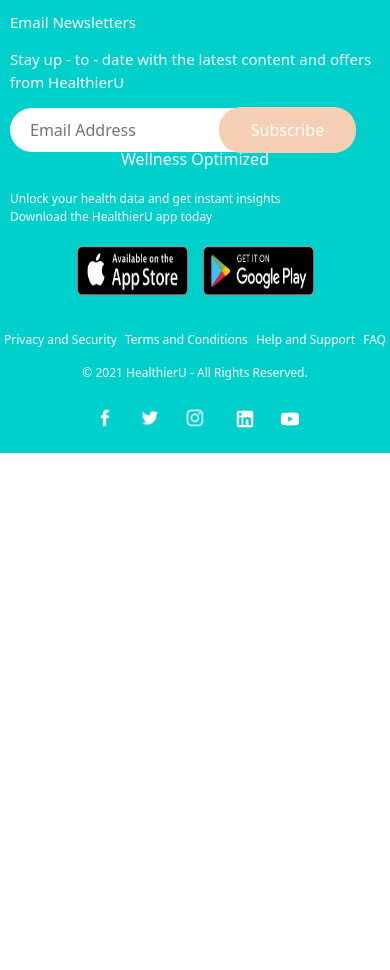
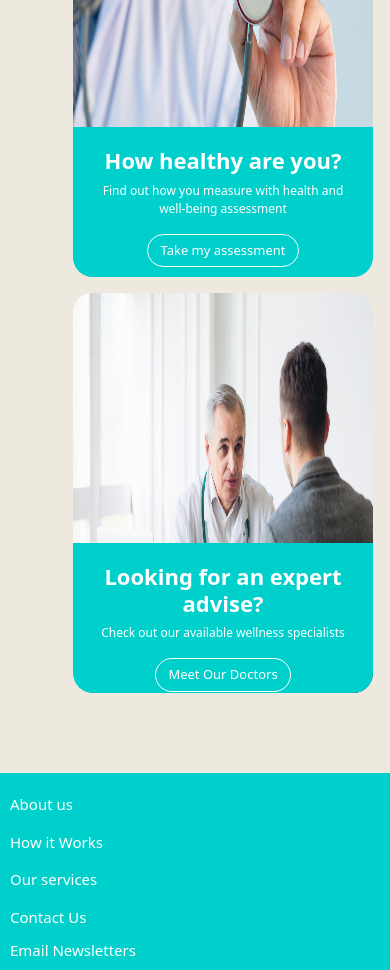
Before and after one commit to HardikPShali/HealthierU_NextJs, a Next.js app: page / in a window 390 px wide. Shown: the part 7780-8750 px from the top of the page. Before the commit the page ends 8233 px from the top, so only its background shows below. Built offline with nearby package versions, Linux system fonts and the light colour scheme.

Commit message:
added last section of landing page

```diff
--- a/components/Common/Landing/LandingPage.jsx
+++ b/components/Common/Landing/LandingPage.jsx
@@ -1,5 +1,5 @@
 import Image from 'next/image';
-import Header from '../Header/Header';
+import Link from 'next/link';
 import {
   MDBCarousel,
   MDBCarouselCaption,
@@ -310,6 +310,77 @@ const LandingPage = () => {
           </Row>
         </Container>
       </div>
+
+      {/* TWO-BOX SECTION */}
+      <div className={styles.twoBoxSection}>
+        <Container className={cls('p-0', styles.paddingMobile)}>
+          <Row className="pb-5 two-box-padding">
+            <Col md={12} lg={6} xl={6} className="mb-3">
+              <Card className={styles.card}>
+                <Card.Img
+                  variant="top"
+                  src="/images/landing-images/home-2.png"
+                  className={styles.cardImgTop}
+                />
+                <Card.Body className={styles.cardBody}>
+                  <Card.Title className={styles.cardTitle}>
+                    How healthy are you?
+                  </Card.Title>
+                  <Card.Text className={styles.cardText}>
+                    Find out how you measure with health and well-being
+                    assessment
+                  </Card.Text>
+                  <div className={styles.boxCardBtn}>
+                    <Link href="/signin" onClick={() => window.scrollTo(0, 0)}>
+                      <button
+                        variant="primary"
+                        className={cls(
+                          'btn',
+                          'btn-outline-light',
+                          styles.assessmentBtn
+                        )}
+                      >
+                        Take my assessment
+                      </button>
+                    </Link>
+                  </div>
+                </Card.Body>
+              </Card>
+            </Col>
+            <Col md={12} lg={6} xl={6}>
+              <Card className={styles.card}>
+                <Card.Img
+                  variant="top"
+                  src="/images/landing-images/home-3.png"
+                  className={styles.cardImgTop}
+                />
+                <Card.Body className={styles.cardBody}>
+                  <Card.Title className={styles.cardTitle}>
+                    Looking for an expert advise?
+                  </Card.Title>
+                  <Card.Text className={styles.cardText}>
+                    Check out our available wellness specialists
+                  </Card.Text>
+                  <div className={styles.boxCardBtn}>
+                    <Link href="/signin" onClick={() => window.scrollTo(0, 0)}>
+                      <button
+                        variant="primary"
+                        className={cls(
+                          'btn',
+                          'btn-outline-light',
+                          styles.assessmentBtn
+                        )}
+                      >
+                        Meet Our Doctors
+                      </button>
+                    </Link>
+                  </div>
+                </Card.Body>
+              </Card>
+            </Col>
+          </Row>
+        </Container>
+      </div>
     </div>
   );
 };
--- a/components/Common/Landing/LandingPage.module.css
+++ b/components/Common/Landing/LandingPage.module.css
@@ -66,18 +66,22 @@
 .howContent {
   margin-bottom: 3rem;
 }
+
 .howContent h3 {
   font-size: 2rem;
   color: #3e3e3e;
 }
+
 ul.light {
   padding-left: 20px;
 }
+
 .light li {
   font-size: 1.1rem;
   font-weight: 300;
   line-height: 150%;
 }
+
 .aboutContent h3 {
   font-size: 2rem;
   color: #3e3e3e;
@@ -102,6 +106,7 @@ ul.light {
   color: #3e3e3e;
   padding: 2rem 10rem;
 }
+
 .edgeSectionContainer {
   border-radius: 33px;
   padding: 4rem 4rem;
@@ -121,18 +126,22 @@ ul.light {
   margin-top: 2rem;
   font-size: 1.2rem;
 }
+
 .edgeText ul {
   padding-left: 20px;
 }
+
 .edgeText ul li {
   font-size: 1.1rem;
   font-weight: 600;
   line-height: 190%;
 }
+
 .edgeImage {
   display: flex;
   justify-content: center;
 }
+
 .edgeImage img {
   width: 20rem;
   transition: all 1s cubic-bezier(0.25, 0.46, 0.45, 0.94);
@@ -140,6 +149,7 @@ ul.light {
   box-shadow: 12px 12px 24px #727272, -12px -12px 24px #fbfbfb;
   border-radius: 33px;
 }
+
 .edgeImage:hover img {
   transform: translateY(10px);
   transform: scale(1.03);
@@ -151,13 +161,16 @@ ul.light {
   padding-top: 7%;
   overflow: hidden;
 }
+
 .powerfulFeatureImage {
   display: flex;
   justify-content: center;
 }
+
 .powerfulFeature .powerfulFeatureImage img {
   width: 25rem;
 }
+
 .powerfulFeatureText h1 {
   position: relative;
   display: inline-block;
@@ -176,9 +189,11 @@ ul.light {
   line-height: 190%;
   font-weight: 300;
 }
+
 .powerfulFeatureImage img {
   transition: all 1s cubic-bezier(0.25, 0.46, 0.45, 0.94);
 }
+
 .powerfulFeatureImage:hover img {
   transform: translateY(5);
   transform: scale(1.04);
@@ -190,6 +205,7 @@ ul.light {
   background-color: #eee9df;
   padding: 5rem 15rem;
 }
+
 .ourSpecialitiesSection h1 {
   display: inline-block;
   position: relative;
@@ -204,9 +220,11 @@ ul.light {
   margin: 1rem 0 3rem 0;
   width: 33ch;
 }
+
 .ourSpecialitiesSection img {
   width: 6rem;
 }
+
 .ourSpecialitiesSection h3 {
   color: #00d1cd;
   font-size: 1.35rem;
@@ -214,13 +232,69 @@ ul.light {
   margin-top: 2rem;
   /* white-space: nowrap; */
 }
+
 .ourSpecialitiesSection ul {
   padding-left: 20px;
 }
+
 .ourSpecialitiesSection li {
   font-size: 1rem;
   line-height: 190%;
   font-weight: 300;
+}
+
+/* CARDS */
+.twoBoxSection {
+  background-color: #eee9df;
+  padding: 2rem 10rem;
+}
+
+.card,
+.cardImgTop {
+  border-radius: 20px;
+  border: none !important;
+  height: 400px;
+}
+
+.cardBody {
+  position: absolute;
+  bottom: 0;
+  color: #fff;
+  background-color: #00d0cc;
+  background-color: var(--primary);
+  width: 100%;
+  height: 150px;
+  border-bottom-left-radius: 20px;
+  border-bottom-right-radius: 20px;
+  display: block !important;
+  padding-top: 1.25rem !important;
+  font-weight: 400 !important;
+}
+
+.cardTitle {
+  font-size: 22px;
+  font-weight: 600;
+  text-align: center;
+}
+
+.cardText {
+  font-size: 12px;
+  text-align: center;
+}
+
+.boxCardBtn {
+  display: flex;
+  justify-content: center;
+  align-items: center;
+}
+
+.assessmentBtn {
+  border-radius: 22px;
+  padding: 2px 20px;
+  border: none;
+  font-size: 13px;
+  border: 1px solid #fff;
+  color: #fff;
 }
 
 @media screen and (max-width: 990px) {
@@ -228,19 +302,24 @@ ul.light {
     width: auto;
     margin-top: 0rem;
   }
+
   .purpose-right h1 {
     font-size: 2.5rem;
   }
+
   .purpose-right span {
     font-size: 2.7rem;
   }
+
   .bannerTextAlign {
     margin-bottom: 8rem;
   }
+
   .signUp_icon {
     position: initial;
     margin-right: 0.8rem;
   }
+
   .signup-btnWrap {
     position: initial;
   }
@@ -279,13 +358,16 @@ ul.light {
   .edgeSectionContainer {
     padding: 4rem 2rem;
   }
+
   .edgeText h1 {
     font-size: 2rem;
   }
+
   .edgeImage {
     display: flex;
     justify-content: center;
   }
+
   .edgeImage img {
     width: 15rem;
     margin: 2rem;
@@ -294,6 +376,7 @@ ul.light {
   .powerfulFeature .powerfulFeatureImage img {
     width: 17rem;
   }
+
   .powerfulFeatureText {
     padding: 0px 8px;
   }
@@ -301,13 +384,16 @@ ul.light {
   .ourSpecialitiesSection h1 {
     font: size 2rem;
   }
+
   .ourSpecialitiesSubtitle {
     font-size: 1rem;
     width: auto;
   }
+
   .ourSpecialitiesSection h3 {
     font-size: 1.2rem;
   }
+
   .ourSpecialitiesSection ul {
     margin-bottom: 3rem;
   }
@@ -359,13 +445,16 @@ ul.light {
   .edgeSection {
     padding-bottom: 1rem;
   }
+
   .edgeSectionContainer {
     padding: 2rem 2rem;
     border-radius: 9px;
   }
+
   .edgeText {
     padding: 0;
   }
+
   .edgeText h1 {
     font-size: 1.3rem !important;
   }
@@ -373,6 +462,7 @@ ul.light {
   .edgeText p {
     font-size: 0.9rem !important;
   }
+
   .edgeText ul li {
     font-size: 0.9rem !important;
     font-weight: 400 !important;
@@ -389,25 +479,49 @@ ul.light {
   .ourSpecialitiesSection {
     padding: 3rem 1rem !important;
   }
+
   .ourSpecialitiesSection ul {
     margin-bottom: 1rem !important;
   }
+
   .ourSpecialitiesSection h1 {
     font-size: 1.1rem !important;
   }
+
   .ourSpecialitiesSubtitle {
     font-size: 1rem !important;
     margin: 3rem 0 2rem 0 !important;
   }
+
   .ourSpecialitiesSection img {
     width: 3rem !important;
     margin-top: 2rem !important;
   }
+
   .ourSpecialitiesSection h3 {
     font-size: 1.2rem !important;
   }
+
   .ourSpecialitiesSection li {
     font-size: 0.9rem !important;
     font-weight: 300 !important;
   }
+
+  .twoBoxSection {
+    padding: 2rem 10rem;
+  }
+
+  .card,
+  .cardImgTop {
+    border-radius: 20px;
+    border: none !important;
+    height: 400px;
+    width: 300px;
+    left: -87px;
+  }
+
+  .assessmentBtn {
+    position: static;
+    padding: 6px 12px;
+  }
 }
```
Also changed, not shown: public/images/landing-images/home-2.png (added), public/images/landing-images/home-3.png (added).
